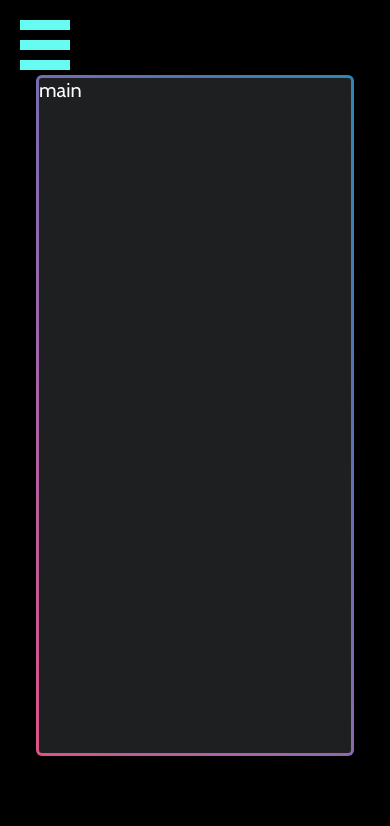
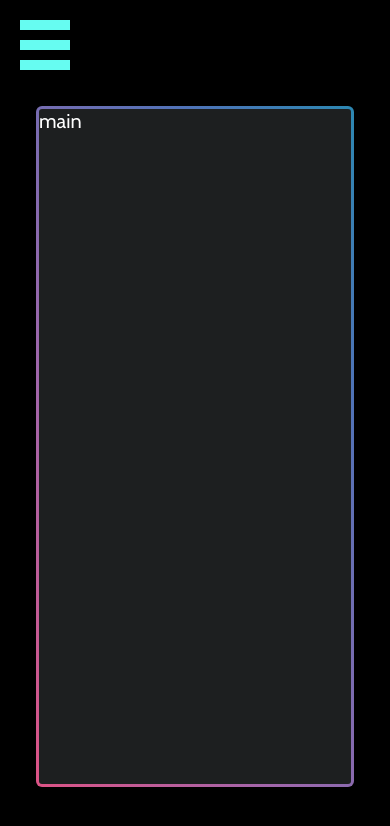
Before and after one commit to Gr1ll/projectweb, a React (Create React App) app: page / in a window 390 px wide. Shown: the top 826 px of the page. Built offline with nearby package versions, Linux system fonts and the light colour scheme.

Commit message:
Improoved styling

```diff
--- a/src/App.css
+++ b/src/App.css
@@ -85,6 +85,7 @@ body {
 }
 
 #hamburger-menu {
+  z-index: 2;
   position: fixed;
   top: 20px;
   left: 20px;
@@ -165,7 +166,7 @@ body {
     display: inline;
   }
   #body{
-    margin-top: 20%;
+    margin-top: calc(10% + 70px);
   }
 }
 
```
